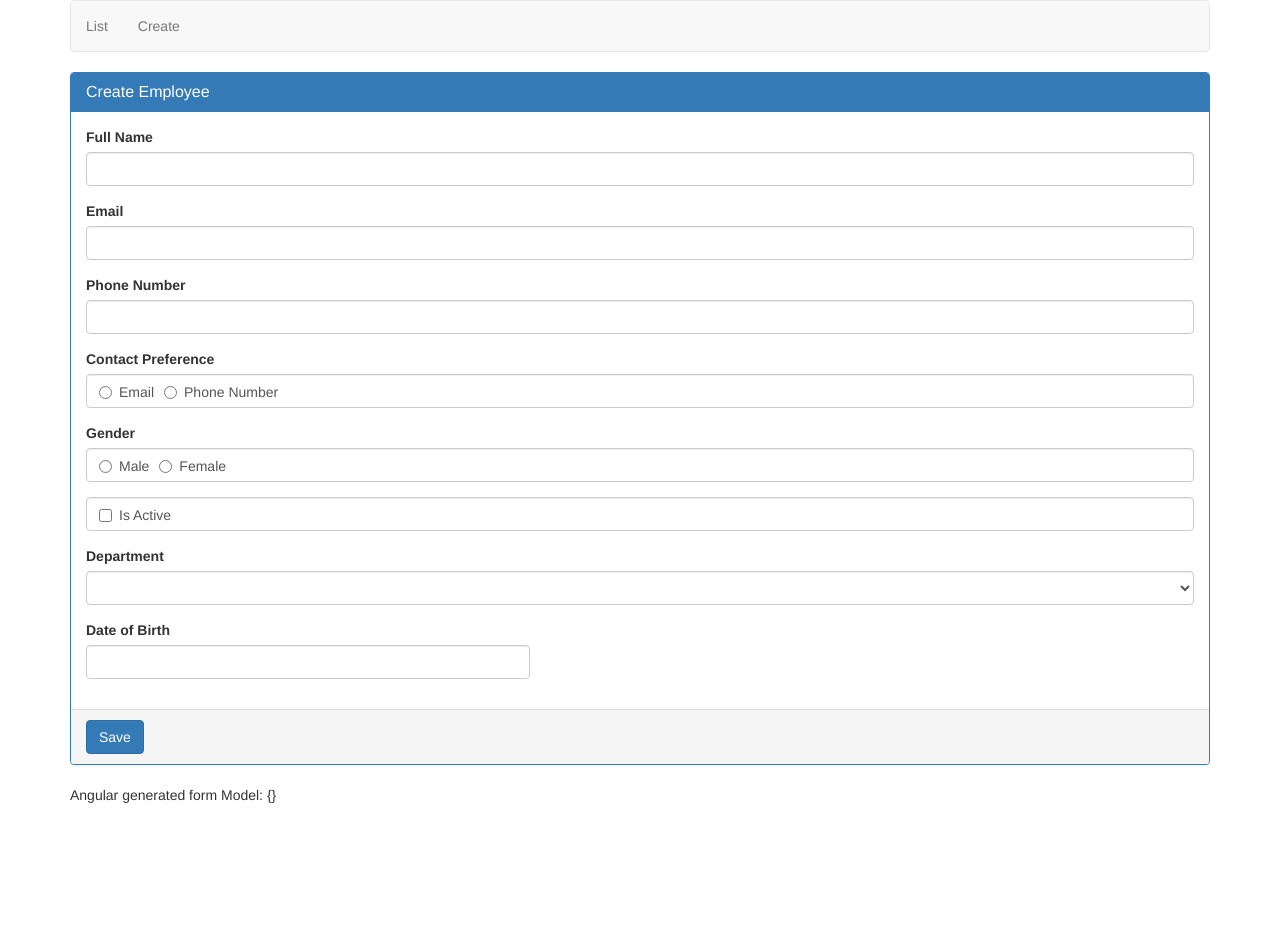
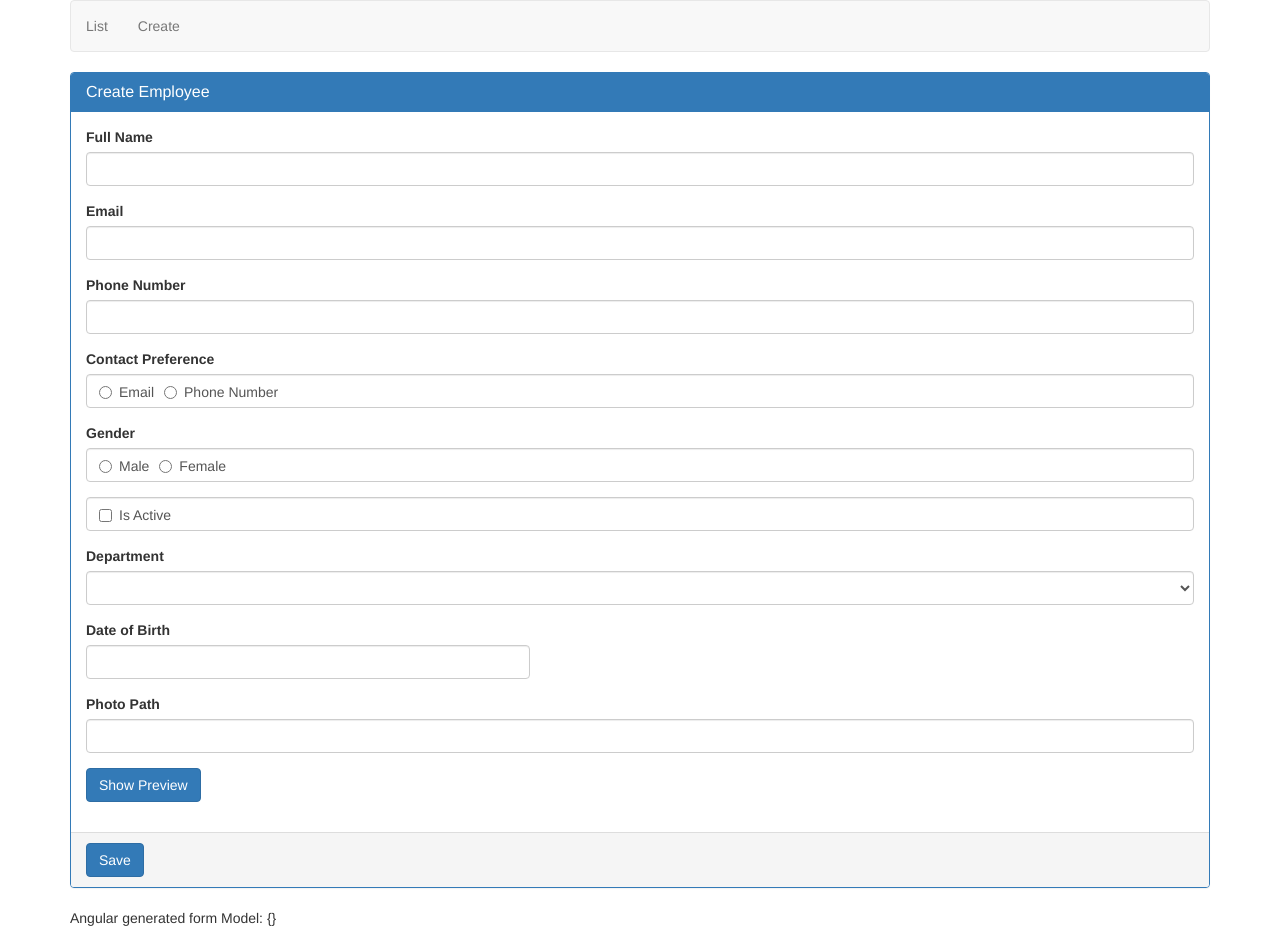
Before and after one commit to chandan7dec/ngCrud, an Angular app: page /create in a window 1280 px wide. Before the commit the page ends 805 px from the top, so only its background shows below. Built offline with nearby package versions, Linux system fonts and the light colour scheme.

Commit message:
*ngIf structural directive code

```diff
--- a/src/app/employees/create-employee.component.html
+++ b/src/app/employees/create-employee.component.html
@@ -81,6 +81,21 @@
     </div>
   </div>
 
+  <div class="form-group">
+    <label for="photoPath">Photo Path</label>
+    <input id="photoPath" name="photoPath" [(ngModel)]="photoPath"  type="text" class="form-control">
+</div>
+
+  <div class="form-group">
+    <button type="button" (click)="togglePhotoPreview()" class="btn btn-primary">
+      {{previewPhoto? "Hide ":"Show "}} Preview
+    </button>
+  </div>
+
+  <div class="form-group">
+    <img [src]="photoPath" height="200" width="200" *ngIf="previewPhoto" />
+  </div>
+
   </div>
 
   <div class="panel-footer">
--- a/src/app/employees/create-employee.component.ts
+++ b/src/app/employees/create-employee.component.ts
@@ -13,7 +13,7 @@
   // cotactPreference= 'email';
   // isActive = true;
   // department = 3;
-
+  previewPhoto = false;
   datePickerConfig: Partial<BsDatepickerConfig>;
 
     departments: Department[] = [
@@ -33,6 +33,10 @@
       });
    }
 
+   togglePhotoPreview() {
+    this.previewPhoto = !this.previewPhoto;
+   }
+
   ngOnInit() {
   }
 
```
